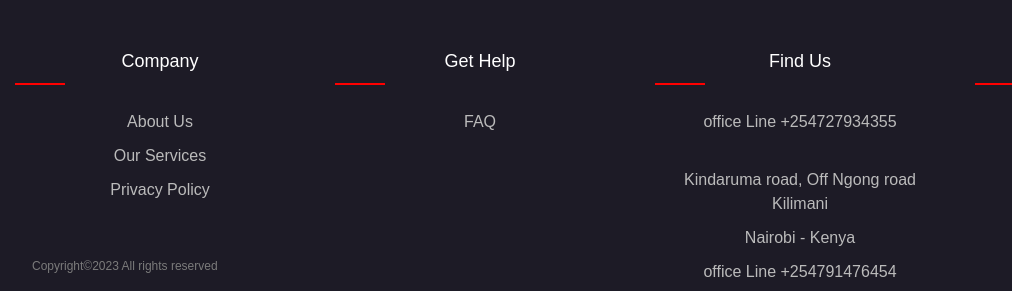
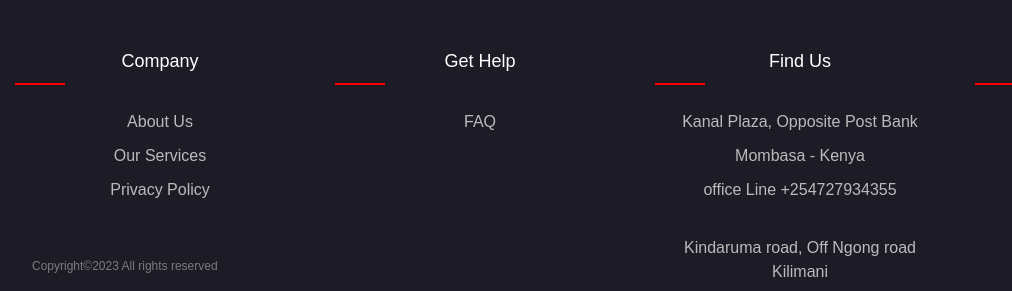
Before and after one commit to Xscrypto001/tmt, a plain HTML site: page portfolio.html in a window 1280 px wide. Shown: the part 2883-3174 px from the top of the page, 0-1012 px from the left. Drawn offline with Linux system fonts and the light colour scheme.

Commit message:
Update portfolio.html

```diff
--- a/portfolio.html
+++ b/portfolio.html
@@ -1659,7 +1659,8 @@ p{
          <div class="footer-col">
            <h4>Find us</h4>
            <ul class='foot'>
-
+           <li >Kanal Plaza, Opposite Post Bank</a></li>
+            <li >Mombasa - Kenya</a></li>
             <li >office Line +254727934355</a></li><br>
             <li >Kindaruma road, Off Ngong road Kilimani</a></li>
           <li >Nairobi - Kenya</a></li>
```
